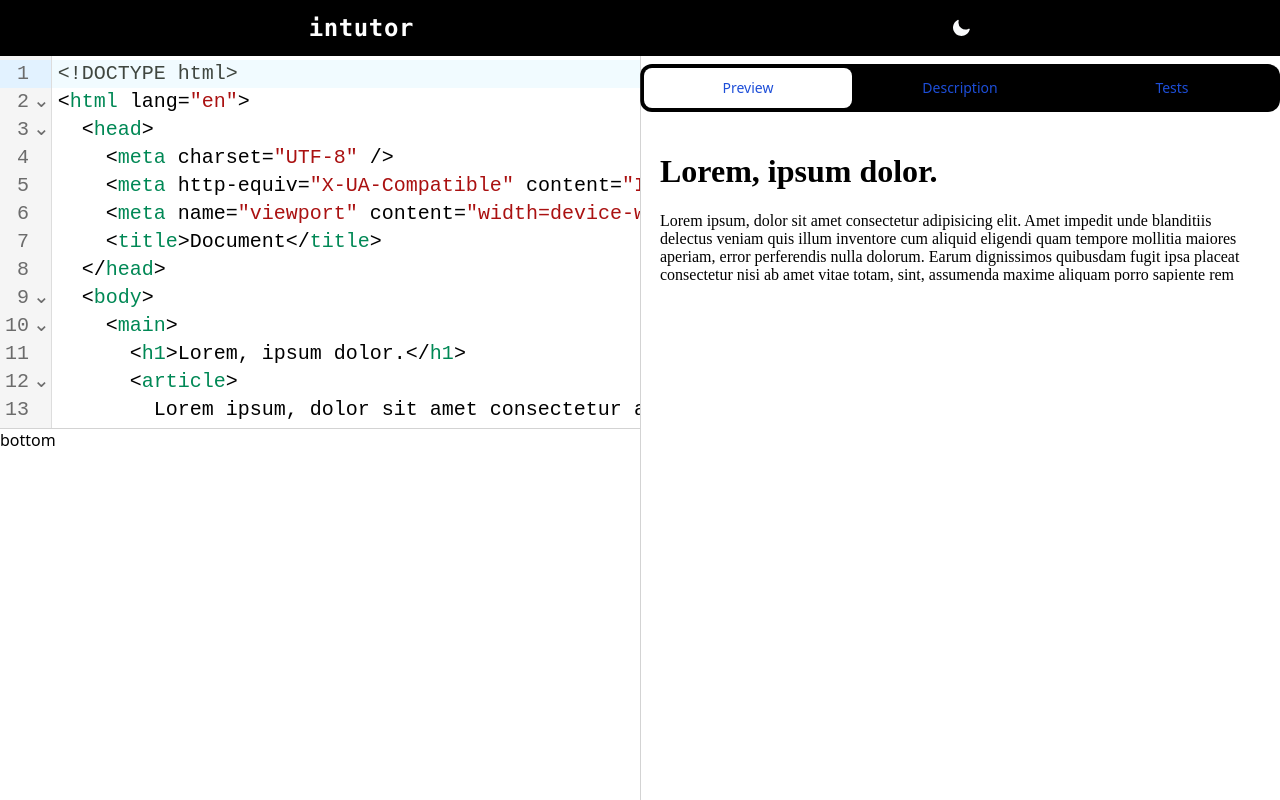
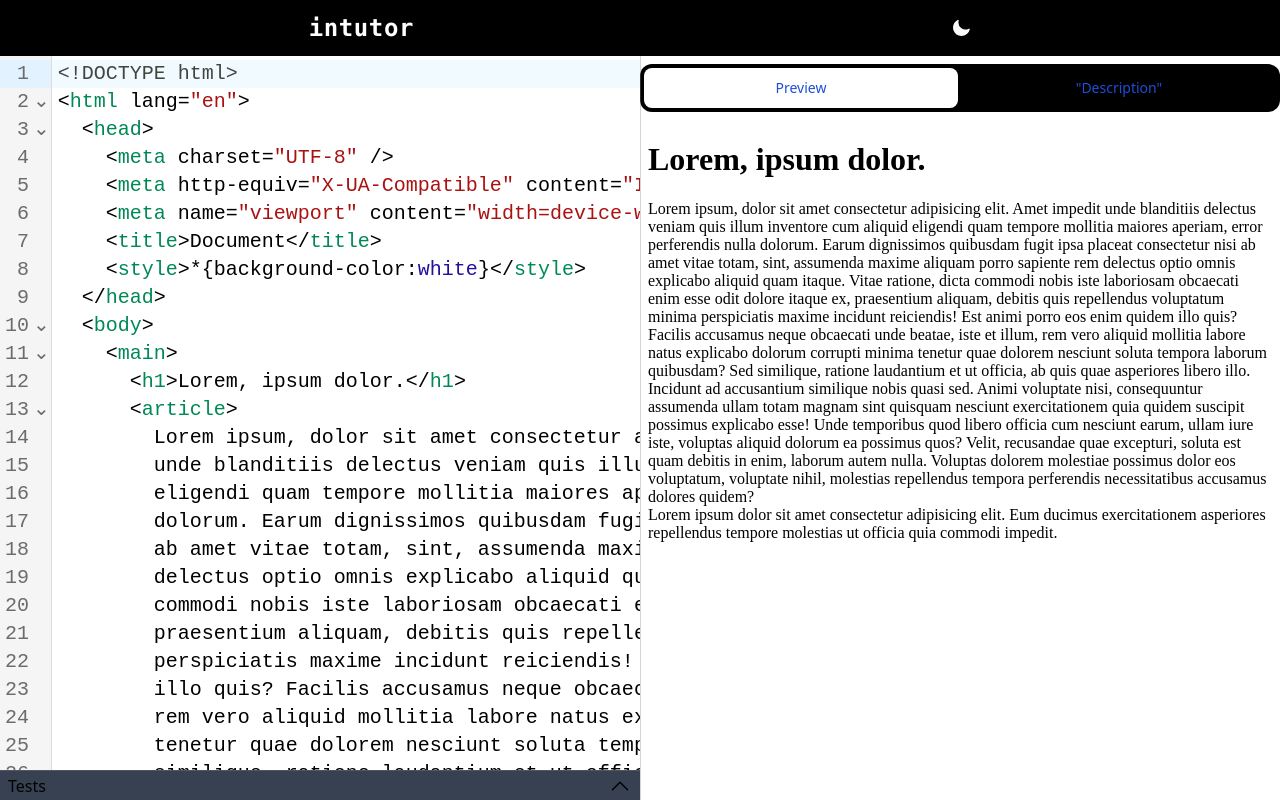
Before and after one commit to gangofdev/interactive-tutor, a React (Vite) app: page / in a window 1280 px wide. Built offline with nearby package versions, Linux system fonts and the light colour scheme.

Commit message:
refactor: move texts to bottom pane

```diff
--- a/package.json
+++ b/package.json
@@ -12,6 +12,7 @@
   "dependencies": {
     "@codemirror/lang-html": "^6.1.1",
     "@headlessui/react": "^1.7.2",
+    "@heroicons/react": "^2.0.11",
     "@uiw/react-codemirror": "^4.12.3",
     "allotment": "^1.17.0",
     "react": "^18.2.0",
--- a/src/App.tsx
+++ b/src/App.tsx
@@ -1,30 +1,58 @@
-import React, { useState, useContext } from "react";
+import React, { useState, useContext, useRef, useEffect } from "react";
 import CodeGround from "./components/CodeGround";
 import Description from "./components/Description";
 import Navbar from "./components/Navbar";
 import { CodeProvider } from "./contexts/CodeContext";
 import ThemeContext from "./contexts/ThemeContext";
-import { Allotment } from "allotment";
+import { Allotment, AllotmentHandle } from "allotment";
 import "allotment/dist/style.css";
+import Tests from "./components/Tests";
 
 const App = () => {
   const { theme }: any = useContext(ThemeContext);
   // refactor TODO
   const bgColour = theme === "dark" ? "bg-[#282C34]" : "bg-white";
+  const textColour = theme === "dark" ? "text-white" : "text-black";
+
+  const editorPaneRef = useRef() as React.RefObject<AllotmentHandle>;
+  const [testsExpanded, setTestsExpanded] = useState(false);
+
+  // snippet, get height of an element
+  // useEffect(() => {
+  //   if (editorPaneRef.current) {
+  //     const height = editorPaneRef.current.offsetHeight;
+  //     console.log("Input height", height);
+  //   }
+  // }, [editorPaneRef]);
   return (
-    <div className={`flex flex-col h-screen ${bgColour}`}>
+    <div className={`flex flex-col h-screen ${bgColour} ${textColour}`}>
       <Navbar />
       <CodeProvider>
-        <Allotment minSize={100}>
+        <Allotment>
           <Allotment.Pane>
-            <Allotment vertical>
-              <Allotment.Pane minSize={100}>
-                <div className="overflow-auto h-ful">
+            <Allotment vertical defaultSizes={[1000, 0]} ref={editorPaneRef}>
+              <Allotment.Pane>
+                <div className="overflow-auto h-full">
                   <CodeGround />
                 </div>
               </Allotment.Pane>
-              <Allotment.Pane snap>
-                <div>bottom</div>
+              <Allotment.Pane>
+                <Tests
+                  expanded={testsExpanded}
+                  onMaximize={() => {
+                    if (editorPaneRef.current) {
+                      editorPaneRef.current.resize([700, 300]);
+                    }
+                    setTestsExpanded(true);
+                  }}
+                  onMinimize={() => {
+                    // making sure editorPaneRef is not null
+                    if (editorPaneRef.current) {
+                      editorPaneRef.current.resize([1000, 0]);
+                    }
+                    setTestsExpanded(false);
+                  }}
+                />
               </Allotment.Pane>
             </Allotment>
           </Allotment.Pane>
--- a/src/components/Description.tsx
+++ b/src/components/Description.tsx
@@ -9,15 +9,11 @@ function classNames(...classes: string[]) {
 export default function Description() {
   const { htmlCode } = useContext(CodeContext);
 
-  let [categories] = useState({
-    Description:
-      "Lorem ipsum dolor, sit amet consectetur adipisicing elit. Saepe nulla dignissimos doloribus, labore blanditiis temporibus repellat sint quisquam quo in nihil cum sed quas nam cupiditate recusandae, deleniti quae dolorem.",
-    Tests:
-      "Lorem ipsum dolor, sit amet consectetur adipisicing elit. Saepe nulla dignissimos doloribus, labore blanditiis temporibus repellat sint quisquam quo in nihil cum sed quas nam cupiditate recusandae, deleniti quae dolorem.",
-  });
+  const Description =
+    "Lorem ipsum dolor, sit amet consectetur adipisicing elit. Saepe nulla dignissimos doloribus, labore blanditiis temporibus repellat sint quisquam quo in nihil cum sed quas nam cupiditate recusandae, deleniti quae dolorem.";
 
   return (
-    <div className="p-2 sm:px-0">
+    <div className="p-2 sm:px-0 h-full">
       <Tab.Group>
         <Tab.List className="flex space-x-1 rounded-xl bg-black p-1">
           <Tab
@@ -34,9 +30,8 @@ export default function Description() {
           >
             Preview
           </Tab>
-          {Object.keys(categories).map((category) => (
           <Tab
-              key={category}
+            key={"Description"}
             className={({ selected }) =>
               classNames(
                 "w-full rounded-lg py-2.5 text-sm font-medium leading-5 text-blue-700",
@@ -47,32 +42,16 @@ export default function Description() {
               )
             }
           >
-              {category}
+            "Description"
           </Tab>
-          ))}
         </Tab.List>
         <Tab.Panels className="mt-2 w-full h-full">
-          <Tab.Panel
-            key={"Preview"}
-            className={classNames(
-              "rounded-lg bg-white p-3",
-              "ring-white ring-opacity-60 ring-offset-2 ring-offset-blue-400 focus:outline-none focus:ring-2",
-              "h-full"
-            )}
-          >
+          <Tab.Panel key={"Preview"} className={classNames("h-full")}>
             <iframe srcDoc={htmlCode} className="w-full h-full"></iframe>
           </Tab.Panel>
-          {Object.values(categories).map((posts, idx) => (
-            <Tab.Panel
-              key={idx}
-              className={classNames(
-                "rounded-xl bg-white p-3",
-                "ring-white ring-opacity-60 ring-offset-2 ring-offset-blue-400 focus:outline-none focus:ring-2"
-              )}
-            >
-              {posts}
+          <Tab.Panel key={"Description"} className="p-4">
+            {Description}
           </Tab.Panel>
-          ))}
         </Tab.Panels>
       </Tab.Group>
     </div>
--- /dev/null
+++ b/src/components/Tests.tsx
@@ -0,0 +1,29 @@
+import React from "react";
+import { ChevronUpIcon, ChevronDownIcon } from "@heroicons/react/24/solid";
+
+interface TestsProps {
+  onMinimize: () => void;
+  onMaximize: () => void;
+  expanded: boolean;
+}
+
+const Tests = ({ onMinimize, onMaximize, expanded }: TestsProps) => {
+  return (
+    <div className="flex flex-col">
+      <div className="w-full flex flex-row justify-between bg-gray-700 px-2 py-1">
+        <div>Tests</div>
+        {expanded ? (
+          <button onClick={onMinimize}>
+            <ChevronDownIcon className="h-6 w-6" />
+          </button>
+        ) : (
+          <button onClick={onMaximize}>
+            <ChevronUpIcon className="h-6 w-6" onClick={onMaximize} />
+          </button>
+        )}
+      </div>
+    </div>
+  );
+};
+
+export default Tests;
--- a/src/contexts/CodeContext.tsx
+++ b/src/contexts/CodeContext.tsx
@@ -13,6 +13,7 @@ export const CodeProvider = ({ children }: any) => {
     <meta http-equiv="X-UA-Compatible" content="IE=edge" />
     <meta name="viewport" content="width=device-width, initial-scale=1.0" />
     <title>Document</title>
+    <style>*{background-color:white}</style>
   </head>
   <body>
     <main>
```
Also changed, not shown: 1 other file (tests, documents, lock files or other folders). Lines whose indentation alone changed are shown as unchanged.
